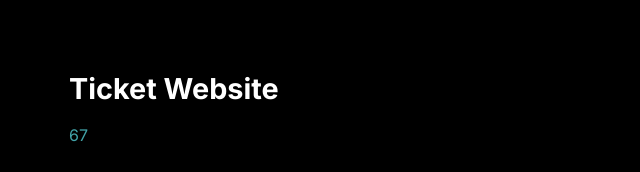
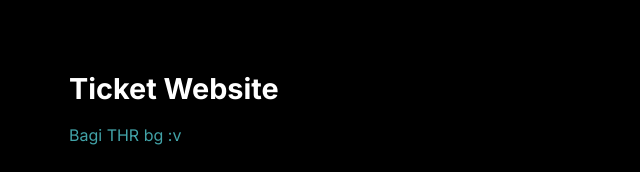
Before and after one commit to Alwayne18/landing-page-akif, a plain HTML site: page index.html in a window 1280 px wide. Shown: the part 1740-1912 px from the top of the page, 617-1257 px from the left. Drawn offline with Linux system fonts and the light colour scheme.

Commit message:
Update project description for Ticket Website

```diff
--- a/index.html
+++ b/index.html
@@ -741,7 +741,7 @@
                 <!-- Project 4: Ticket Website -->
                 <div class="project-card">
                     <h3 class="project-title">Ticket Website</h3>
-                    <p class="project-description">67</p>
+                    <p class="project-description">Bagi THR bg :v</p>
 
                     <div class="project-details">
                         <div class="detail-item">
```
